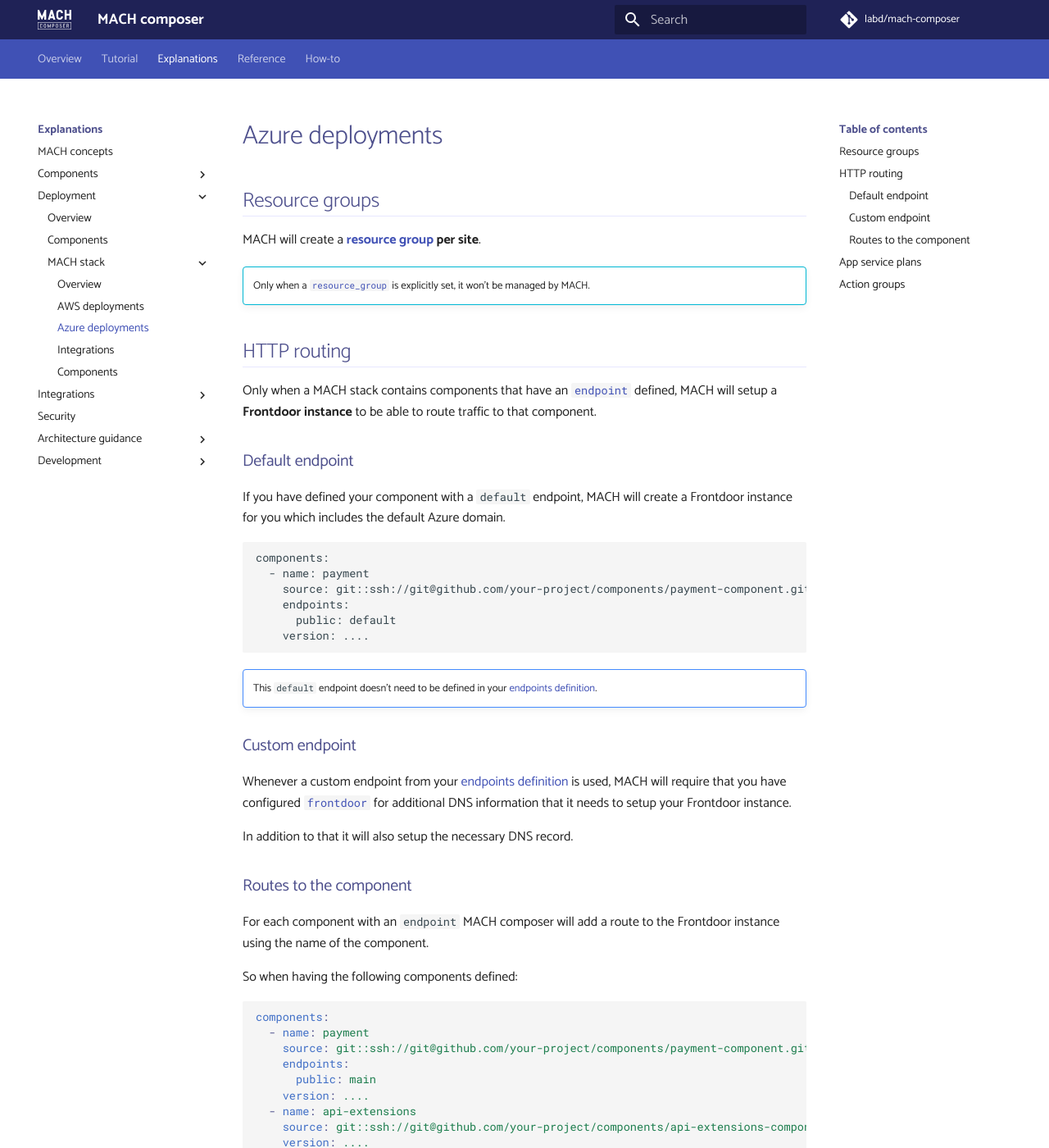
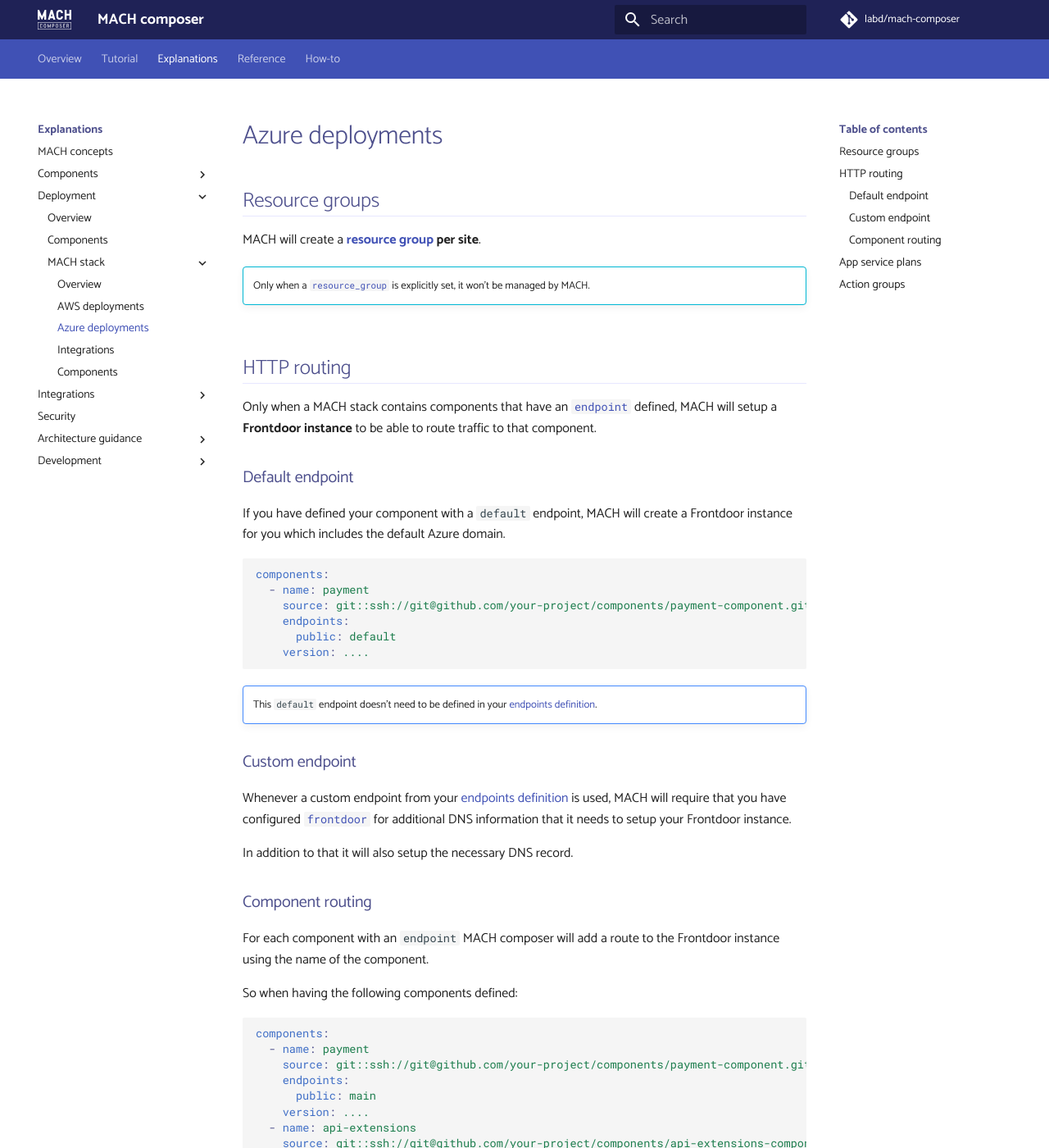
Before and after one commit to mach-composer/mach-composer-cli, an MkDocs documentation site: the page built from docs/src/topics/deployment/config/azure.md, in a window 1280 px wide and 1400 px high. Shown: the whole window at 82% size. Built offline with MkDocs 1.6.1 and Material for MkDocs 9.7.7, drawn with Linux system fonts in a browser that asks for light colours; a script that is not in the unit is left out; comment, search, counter and statistics services are not loaded; some of the changed text lies outside the part shown.

Commit message:
Provide frontdoor routing details via component output (#121)
* Provide frontdoor routing details via component output
* Change health probe method default
* Add docs
* Add cache and forwarding path options

````diff
--- a/docs/src/_css/custom.css
+++ b/docs/src/_css/custom.css
@@ -18,3 +18,7 @@
 h2 {
     border-bottom: 1px solid #e7e7ff;
 }
+
+h2:not(:first-of-type) {
+    padding-top: 20px;
+}
--- a/docs/src/topics/deployment/config/azure.md
+++ b/docs/src/topics/deployment/config/azure.md
@@ -15,7 +15,7 @@
 
 If you have defined your component with a `default` endpoint, MACH will create a Frontdoor instance for you which includes the default Azure domain.
 
-```
+```yaml
 components:
   - name: payment
     source: git::ssh://git@github.com/your-project/components/payment-component.git//terraform
@@ -33,7 +33,7 @@
 
 In addition to that it will also setup the necessary DNS record.
 
-### Routes to the component
+### Component routing
 
 For each component with an `endpoint` MACH composer will add a route to the Frontdoor instance using the name of the component.
 
@@ -60,6 +60,11 @@
 
 ![Frontdoor routes](../../../_img/azure/frontdoor_routes.png)
 
+!!! tip "Frontdoor resource"
+    An important thing to keep in mind is that the [Frontdoor resource](https://registry.terraform.io/providers/hashicorp/azurerm/latest/docs/resources/frontdoor) in Terraform is managed as a single resource, including all the routing to the components.
+
+    This means the components can't create the routing themselves (as with AWS) but need to instruct MACH how to set up routing. This can be done by defining routing options in [output values](../../../reference/components/azure.md#defining-outputs).
+
 ## App service plans
 
 MACH can create an [App service plan](https://registry.terraform.io/providers/hashicorp/azurerm/latest/docs/resources/app_service_plan) that can be used for any MACH component that uses the `service_plan` configuration option (either in the [component definition](../../../reference/syntax/components.md#azure) or the [site-specific configuration](../../../reference/syntax/sites.md#azure_1)).
````
Also changed, not shown: docs/src/reference/components/azure.md (+51 -2 lines), CHANGELOG.md, 3 other files.
